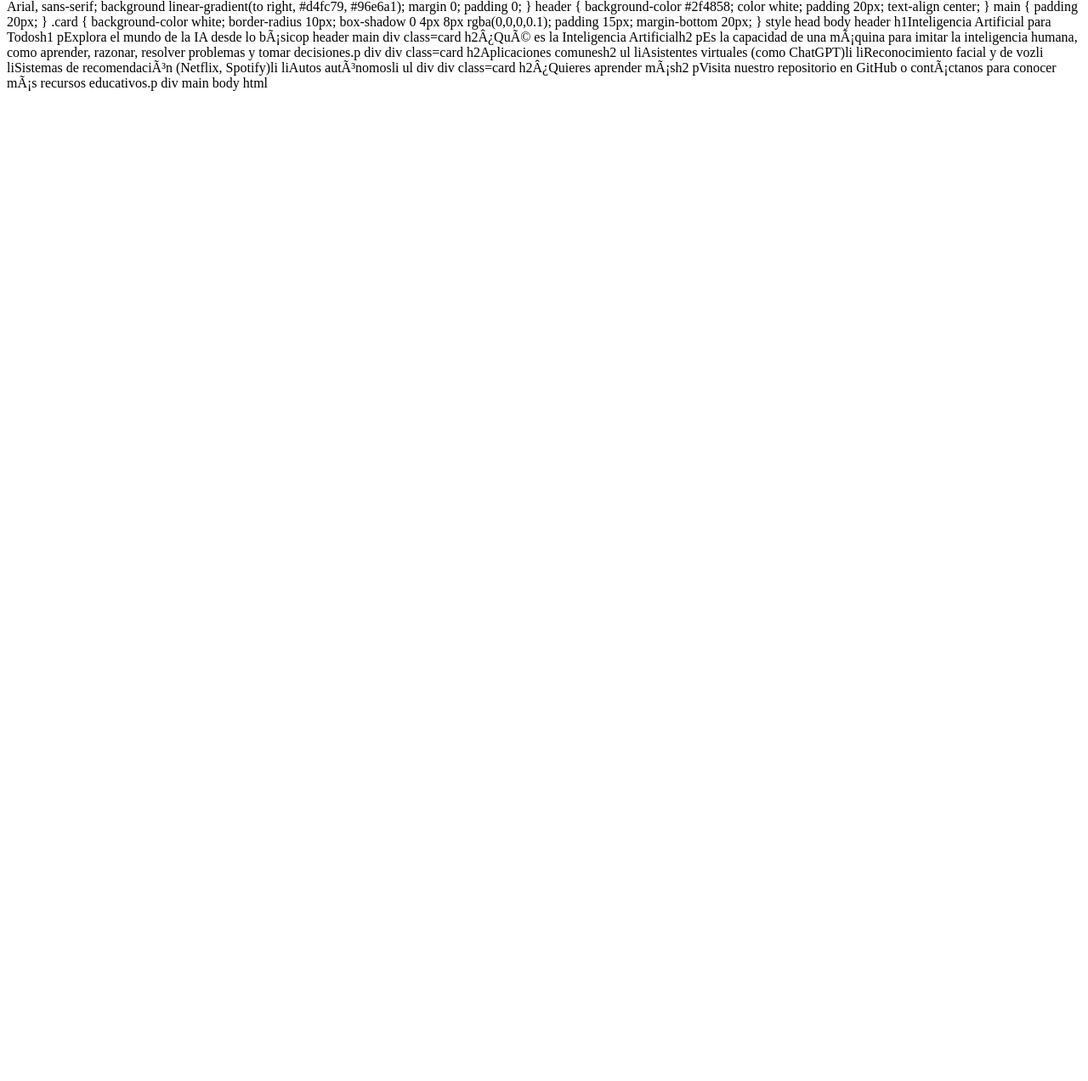
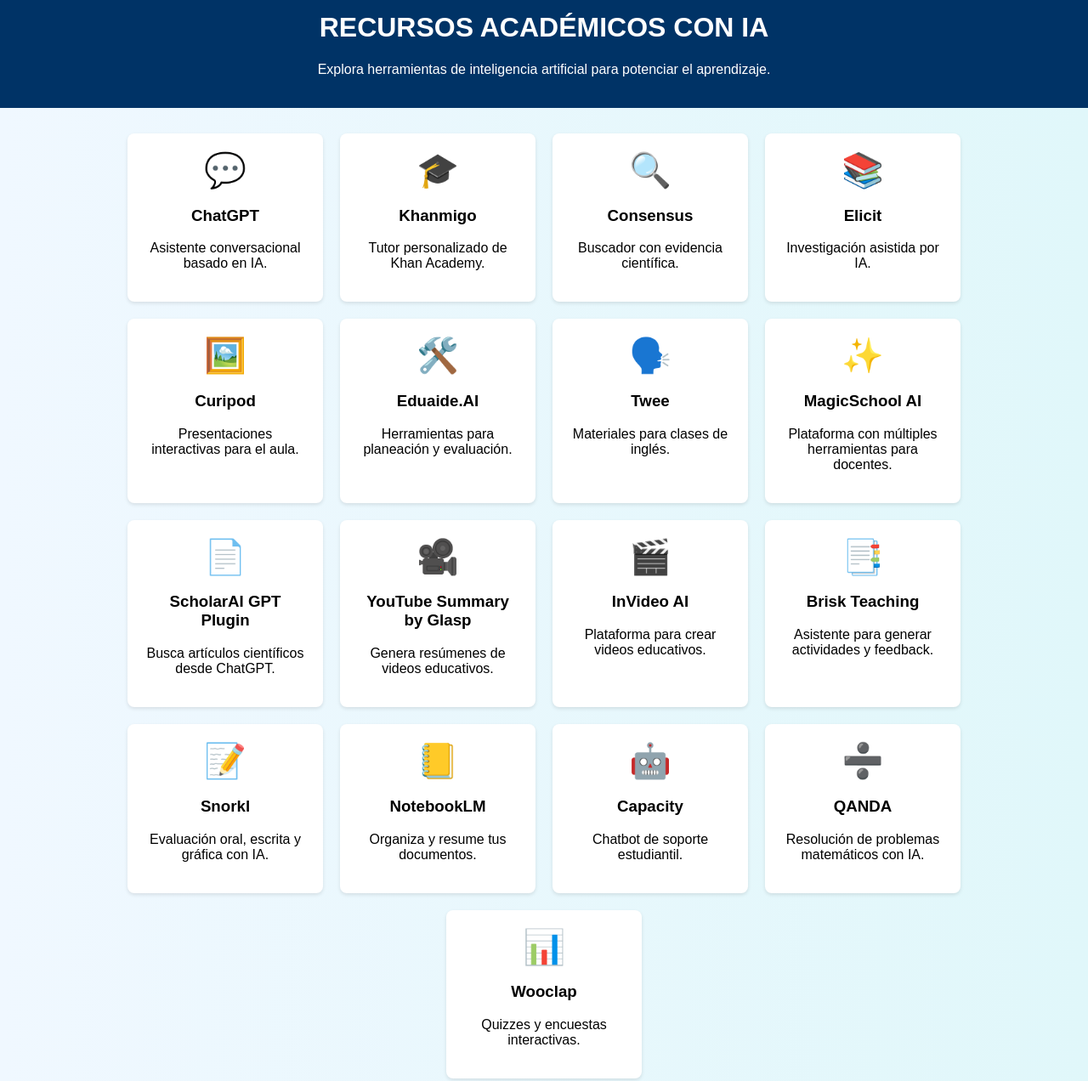
Before and after one commit to javier150381/HTML_IA, a plain HTML site: page index.html in a window 1280 px wide. Shown: the part 27-1299 px from the top of the page at 85% size. Before the commit the page ends 800 px from the top, so only its background shows below. Drawn offline with Linux system fonts and the light colour scheme.

Commit message:
Add interactive AI resources page

```diff
--- a/index.html
+++ b/index.html
@@ -1,62 +1,136 @@
-!DOCTYPE html
-html lang=es
-head
-  meta charset=UTF-8
-  meta name=viewport content=width=device-width, initial-scale=1
-  titleMi Página de Inteligencia Artificialtitle
-  style
-    body {
-      font-family Arial, sans-serif;
-      background linear-gradient(to right, #d4fc79, #96e6a1);
-      margin 0;
-      padding 0;
-    }
-    header {
-      background-color #2f4858;
-      color white;
-      padding 20px;
-      text-align center;
-    }
-    main {
-      padding 20px;
-    }
-    .card {
-      background-color white;
-      border-radius 10px;
-      box-shadow 0 4px 8px rgba(0,0,0,0.1);
-      padding 15px;
-      margin-bottom 20px;
-    }
-  style
-head
-body
-
-  header
-    h1Inteligencia Artificial para Todosh1
-    pExplora el mundo de la IA desde lo básicop
-  header
-
-  main
-    div class=card
-      h2¿Qué es la Inteligencia Artificialh2
-      pEs la capacidad de una máquina para imitar la inteligencia humana, como aprender, razonar, resolver problemas y tomar decisiones.p
-    div
-
-    div class=card
-      h2Aplicaciones comunesh2
-      ul
-        liAsistentes virtuales (como ChatGPT)li
-        liReconocimiento facial y de vozli
-        liSistemas de recomendación (Netflix, Spotify)li
-        liAutos autónomosli
-      ul
-    div
-
-    div class=card
-      h2¿Quieres aprender másh2
-      pVisita nuestro repositorio en GitHub o contáctanos para conocer más recursos educativos.p
-    div
-  main
-
-body
-html
+<!DOCTYPE html>
+<html lang="es">
+<head>
+  <meta charset="UTF-8">
+  <meta name="viewport" content="width=device-width, initial-scale=1.0">
+  <title>RECURSOS ACADÉMICOS CON IA</title>
+  <link rel="stylesheet" href="style.css">
+</head>
+<body>
+  <header>
+    <h1>RECURSOS ACADÉMICOS CON IA</h1>
+    <p>Explora herramientas de inteligencia artificial para potenciar el aprendizaje.</p>
+  </header>
+  <main class="grid">
+    <div class="card">
+      <a href="https://chat.openai.com/" target="_blank">
+        <div class="icon">💬</div>
+        <h3>ChatGPT</h3>
+        <p>Asistente conversacional basado en IA.</p>
+      </a>
+    </div>
+    <div class="card">
+      <a href="https://www.khanacademy.org" target="_blank">
+        <div class="icon">🎓</div>
+        <h3>Khanmigo</h3>
+        <p>Tutor personalizado de Khan Academy.</p>
+      </a>
+    </div>
+    <div class="card">
+      <a href="https://consensus.app" target="_blank">
+        <div class="icon">🔍</div>
+        <h3>Consensus</h3>
+        <p>Buscador con evidencia científica.</p>
+      </a>
+    </div>
+    <div class="card">
+      <a href="https://elicit.org" target="_blank">
+        <div class="icon">📚</div>
+        <h3>Elicit</h3>
+        <p>Investigación asistida por IA.</p>
+      </a>
+    </div>
+    <div class="card">
+      <a href="https://curipod.com" target="_blank">
+        <div class="icon">🖼️</div>
+        <h3>Curipod</h3>
+        <p>Presentaciones interactivas para el aula.</p>
+      </a>
+    </div>
+    <div class="card">
+      <a href="https://eduaide.ai" target="_blank">
+        <div class="icon">🛠️</div>
+        <h3>Eduaide.AI</h3>
+        <p>Herramientas para planeación y evaluación.</p>
+      </a>
+    </div>
+    <div class="card">
+      <a href="https://www.twee.com" target="_blank">
+        <div class="icon">🗣️</div>
+        <h3>Twee</h3>
+        <p>Materiales para clases de inglés.</p>
+      </a>
+    </div>
+    <div class="card">
+      <a href="https://magicschool.ai" target="_blank">
+        <div class="icon">✨</div>
+        <h3>MagicSchool AI</h3>
+        <p>Plataforma con múltiples herramientas para docentes.</p>
+      </a>
+    </div>
+    <div class="card">
+      <a href="https://scholarai.io" target="_blank">
+        <div class="icon">📄</div>
+        <h3>ScholarAI GPT Plugin</h3>
+        <p>Busca artículos científicos desde ChatGPT.</p>
+      </a>
+    </div>
+    <div class="card">
+      <a href="https://glasp.co/youtube-summary" target="_blank">
+        <div class="icon">🎥</div>
+        <h3>YouTube Summary by Glasp</h3>
+        <p>Genera resúmenes de videos educativos.</p>
+      </a>
+    </div>
+    <div class="card">
+      <a href="https://invideo.io" target="_blank">
+        <div class="icon">🎬</div>
+        <h3>InVideo AI</h3>
+        <p>Plataforma para crear videos educativos.</p>
+      </a>
+    </div>
+    <div class="card">
+      <a href="https://www.briskteaching.com" target="_blank">
+        <div class="icon">📑</div>
+        <h3>Brisk Teaching</h3>
+        <p>Asistente para generar actividades y feedback.</p>
+      </a>
+    </div>
+    <div class="card">
+      <a href="https://www.snorkl.ai" target="_blank">
+        <div class="icon">📝</div>
+        <h3>Snorkl</h3>
+        <p>Evaluación oral, escrita y gráfica con IA.</p>
+      </a>
+    </div>
+    <div class="card">
+      <a href="https://notebooklm.google" target="_blank">
+        <div class="icon">📒</div>
+        <h3>NotebookLM</h3>
+        <p>Organiza y resume tus documentos.</p>
+      </a>
+    </div>
+    <div class="card">
+      <a href="https://capacity.com" target="_blank">
+        <div class="icon">🤖</div>
+        <h3>Capacity</h3>
+        <p>Chatbot de soporte estudiantil.</p>
+      </a>
+    </div>
+    <div class="card">
+      <a href="https://qanda.ai" target="_blank">
+        <div class="icon">➗</div>
+        <h3>QANDA</h3>
+        <p>Resolución de problemas matemáticos con IA.</p>
+      </a>
+    </div>
+    <div class="card">
+      <a href="https://www.wooclap.com" target="_blank">
+        <div class="icon">📊</div>
+        <h3>Wooclap</h3>
+        <p>Quizzes y encuestas interactivas.</p>
+      </a>
+    </div>
+  </main>
+</body>
+</html>
--- /dev/null
+++ b/style.css
@@ -0,0 +1,46 @@
+body {
+  font-family: Arial, sans-serif;
+  margin: 0;
+  padding: 0;
+  background: linear-gradient(to right, #f0f8ff, #e0f7fa);
+}
+
+header {
+  background-color: #003366;
+  color: #ffffff;
+  padding: 20px;
+  text-align: center;
+}
+
+.grid {
+  display: flex;
+  flex-wrap: wrap;
+  justify-content: center;
+  padding: 20px;
+}
+
+.card {
+  background-color: #ffffff;
+  border-radius: 8px;
+  box-shadow: 0 2px 4px rgba(0, 0, 0, 0.1);
+  margin: 10px;
+  width: 230px;
+  transition: transform 0.2s;
+  text-align: center;
+}
+
+.card:hover {
+  transform: translateY(-5px);
+}
+
+.card a {
+  color: inherit;
+  text-decoration: none;
+  display: block;
+  padding: 20px;
+}
+
+.icon {
+  font-size: 40px;
+  margin-bottom: 10px;
+}
```
